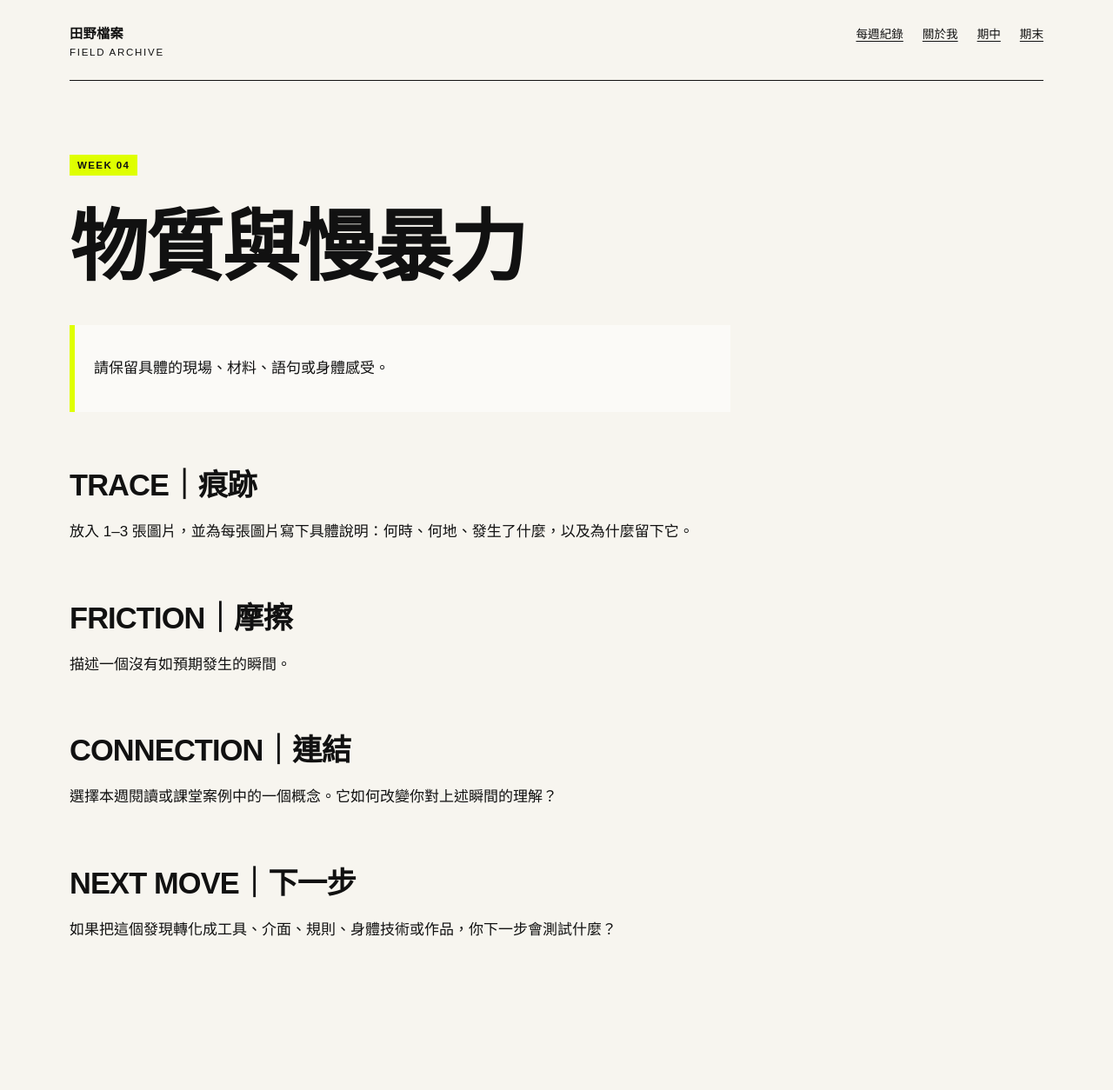
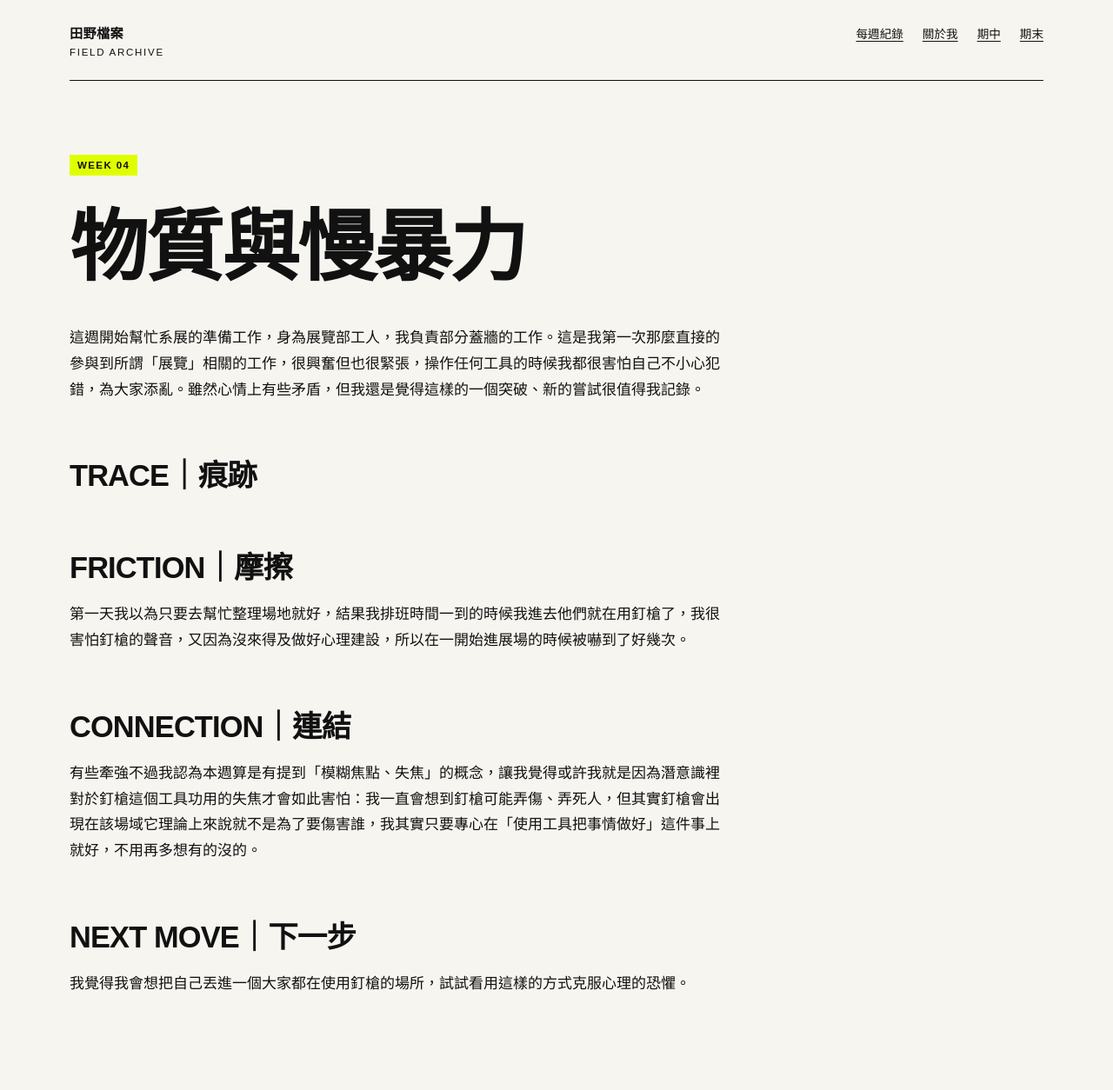
Before and after one commit to ai1103-kk/fieldworkarchive, a Jekyll site: the page built from weeks/week-04.md, in a window 1280 px wide. Shown: the whole page at 87% size. Built offline with Jekyll 4.4.1, drawn with Linux system fonts in a browser that asks for light colours; before the commit the page ends 1192 px from its top, so only the background shows below that.

Commit message:
Update week-04

```diff
--- a/weeks/week-04.md
+++ b/weeks/week-04.md
@@ -7,21 +7,21 @@ permalink: /weeks/week-04/
 
 # 物質與慢暴力
 
-> 請保留具體的現場、材料、語句或身體感受。
+這週開始幫忙系展的準備工作，身為展覽部工人，我負責部分蓋牆的工作。這是我第一次那麼直接的參與到所謂「展覽」相關的工作，很興奮但也很緊張，操作任何工具的時候我都很害怕自己不小心犯錯，為大家添亂。雖然心情上有些矛盾，但我還是覺得這樣的一個突破、新的嘗試很值得我記錄。
 
 ## TRACE｜痕跡
 
-放入 1–3 張圖片，並為每張圖片寫下具體說明：何時、何地、發生了什麼，以及為什麼留下它。
+
 
 ## FRICTION｜摩擦
 
-描述一個沒有如預期發生的瞬間。
+第一天我以為只要去幫忙整理場地就好，結果我排班時間一到的時候我進去他們就在用釘槍了，我很害怕釘槍的聲音，又因為沒來得及做好心理建設，所以在一開始進展場的時候被嚇到了好幾次。
 
 
 ## CONNECTION｜連結
 
-選擇本週閱讀或課堂案例中的一個概念。它如何改變你對上述瞬間的理解？
+有些牽強不過我認為本週算是有提到「模糊焦點、失焦」的概念，讓我覺得或許我就是因為潛意識裡對於釘槍這個工具功用的失焦才會如此害怕：我一直會想到釘槍可能弄傷、弄死人，但其實釘槍會出現在該場域它理論上來說就不是為了要傷害誰，我其實只要專心在「使用工具把事情做好」這件事上就好，不用再多想有的沒的。
 
 ## NEXT MOVE｜下一步
 
-如果把這個發現轉化成工具、介面、規則、身體技術或作品，你下一步會測試什麼？
+我覺得我會想把自己丟進一個大家都在使用釘槍的場所，試試看用這樣的方式克服心理的恐懼。
```
